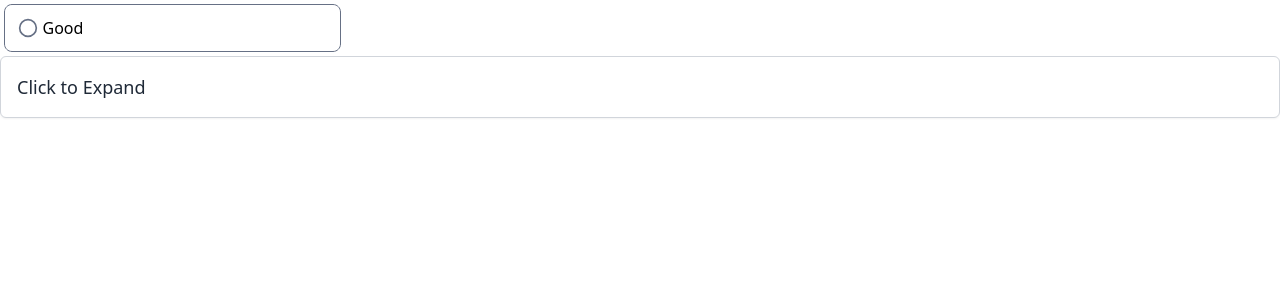
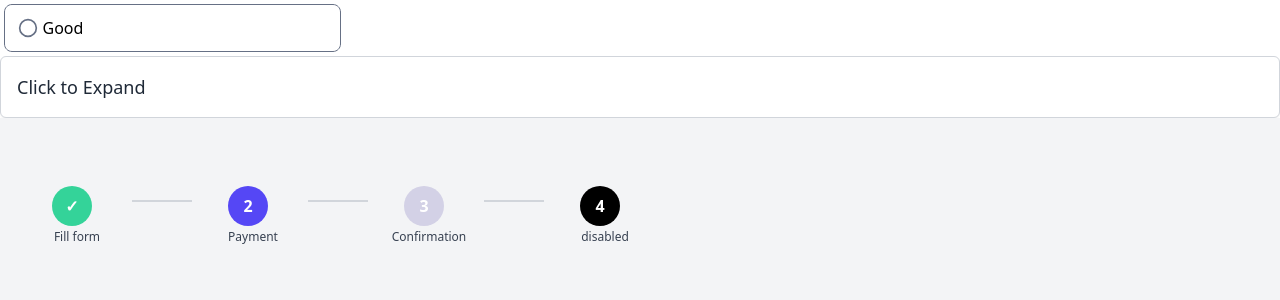
Before and after one commit to AlphaCode-Technologies/qbit, a React (Vite) app: page / in a window 1280 px wide. Shown: the top 300 px of the page. Built offline with nearby package versions, Linux system fonts and the light colour scheme.

Commit message:
feat(acel-137): creating progress step
* feat: create progress step

* fix: progress step with shell wrapped

* docs: progress step storybook

* test: progress step test file created

* fix: review fix

```diff
--- a/src/App.tsx
+++ b/src/App.tsx
@@ -3,6 +3,9 @@ import { Option, Select } from '@inputs/choices';
 import { DefaultAccordionSkin, OptionSkin, SelectSkin } from '@skins/defaults';
 import { Accordion } from '@components/displays/menus';
 import { useState } from 'react';
+import ProgressStepGroup from '@components/displays/indicators/progress-step/ProgressStepGroup';
+import ProgressStep from '@components/displays/indicators/progress-step/ProgressStep';
+import ProgressStepSkin from '@skins/defaults/ProgressStep.default.skin';
 
 // type CheckboxProperties = {
 //   value?: boolean;
@@ -21,6 +24,13 @@ import { useState } from 'react';
 // const Checkbox: com.elem.Shell<CheckboxProperties, CheckboxActions> = ({ properties, actions, options }) => {
 //   return <Shell<CheckboxProperties, CheckboxActions> properties={properties} actions={actions} options={options} />;
 // };
+
+const progressData = [
+  { name: 'Fill form', active: false, completed: true, id: 'step-1', renderer: ProgressStepSkin },
+  { name: 'Payment', active: true, completed: false, id: 'step-2', renderer: ProgressStepSkin },
+  { name: 'Confirmation', active: false, completed: false, id: 'step-3', renderer: ProgressStepSkin },
+  { name: 'disabled', active: false, completed: false, id: 'step-4', renderer: ProgressStepSkin, disabled: true },
+];
 
 const App = () => {
   const [toggled, setToggled] = useState(false);
@@ -86,6 +96,14 @@ const App = () => {
         }}
         actions={{ onToggle: handleToggle }}
       />
+
+      <div className="min-h-screen bg-gray-100 p-8">
+        <ProgressStepGroup properties={progressData} actions={{ onClick: () => console.log('clicked') }}>
+          {progressData.map((step, index) => (
+            <ProgressStep key={step.id} properties={{ ...step, index, total: progressData.length }} />
+          ))}
+        </ProgressStepGroup>
+      </div>
     </div>
   );
 };
--- /dev/null
+++ b/src/components/displays/indicators/progress-step/ProgressStep.hook.tsx
@@ -0,0 +1,26 @@
+import ProgressStepSkin from '@skins/defaults/ProgressStep.default.skin';
+
+export const useBindSkin = ({
+  actions,
+}: com.elem.Shell<AlphaElements.ProgressStepProperties, AlphaElements.ProgressStepAction>) => {
+  const getPropsAndActions = (child: any, index: number) => {
+    const childProperties = child.props?.properties ?? {};
+    const { renderer, id, testId, disabled } = childProperties;
+    const elementRenderer = renderer ?? ProgressStepSkin;
+
+    return {
+      key: id ?? `progress-step-${index}`,
+      actions: actions,
+      properties: {
+        ...childProperties,
+        renderer: elementRenderer,
+        index,
+        id,
+        testId: testId,
+        disabled: disabled,
+      },
+    };
+  };
+
+  return { getPropsAndActions };
+};
--- /dev/null
+++ b/src/components/displays/indicators/progress-step/ProgressStep.manifest.ts
@@ -0,0 +1,5 @@
+export default {
+  name: 'ProgressStep',
+  actions: [],
+  properties: [],
+};
--- /dev/null
+++ b/src/components/displays/indicators/progress-step/ProgressStep.tsx
@@ -0,0 +1,17 @@
+import { Shell } from '@components/containers';
+
+const ProgressStep = ({
+  properties,
+  actions,
+  options,
+}: com.elem.Shell<AlphaElements.ProgressStepProperties, AlphaElements.ProgressStepAction>) => {
+  return (
+    <Shell<AlphaElements.ProgressStepProperties, AlphaElements.ProgressStepAction>
+      properties={properties}
+      actions={actions}
+      options={options}
+    />
+  );
+};
+
+export default ProgressStep;
--- /dev/null
+++ b/src/components/displays/indicators/progress-step/ProgressStepGroup.tsx
@@ -0,0 +1,30 @@
+import { Children, cloneElement, ReactElement } from 'react';
+import { useBindSkin } from './ProgressStep.hook';
+
+const ProgressStepGroup = (
+  params: com.elem.Shell<AlphaElements.ProgressStepProperties, AlphaElements.ProgressStepAction>,
+) => {
+  const { children } = params;
+  const { getPropsAndActions } = useBindSkin(params);
+
+  return (
+    <div className="flex justify-between py-4">
+      <ul className="flex space-x-4">
+        {Children.map(children as ReactElement[], (child: ReactElement, index: number) => {
+          const { key, actions, properties } = getPropsAndActions(child, index);
+
+          return (
+            <li key={key} className="flex items-center">
+              {cloneElement(child, {
+                properties: { ...properties, index, total: children.length },
+                actions,
+              })}
+            </li>
+          );
+        })}
+      </ul>
+    </div>
+  );
+};
+
+export default ProgressStepGroup;
--- /dev/null
+++ b/src/skins/defaults/ProgressStep.default.skin.tsx
@@ -0,0 +1,55 @@
+const ProgressStepSkin: com.elem.Skin<AlphaElements.ProgressStepProperties, AlphaElements.ProgressStepAction> = ({
+  properties,
+  actions = {},
+}) => {
+  const { name, index, completed, active, total, disabled } = properties;
+  const { onClick } = actions;
+
+  let fillColor: string;
+  if (completed) {
+    fillColor = '#34D399';
+  } else if (disabled) {
+    // Ensure this is checked after completed
+    fillColor = '#000000';
+  } else if (active) {
+    fillColor = '#5547f5';
+  } else {
+    fillColor = '#d3d1e6';
+  }
+
+  return (
+    <div className="flex items-center">
+      <svg
+        xmlns="http://www.w3.org/2000/svg"
+        width="100"
+        height="80"
+        onClick={(e) => {
+          onClick?.(e);
+        }}
+      >
+        <g transform="translate(0, 10)">
+          <circle cx="40" cy="30" r="20" fill={fillColor} />
+          {completed ? (
+            <text x="40" y="36" textAnchor="middle" fontSize="16" fill="#FFFFFF" fontWeight="bold">
+              ✓
+            </text>
+          ) : (
+            <text x="40" y="36" textAnchor="middle" fontSize="16" fill="#FFFFFF" fontWeight="bold">
+              {index && index + 1}
+            </text>
+          )}
+          <text x="45" y="65" textAnchor="middle" fontSize="12" fill="#374151">
+            {name}
+          </text>
+        </g>
+      </svg>
+      {index !== undefined && total !== undefined && index < total - 1 && (
+        <svg xmlns="http://www.w3.org/2000/svg" width="60" height="80" aria-label="line" role="img">
+          <line x1="0" y1="35" x2="60" y2="35" stroke="#D1D5DB" strokeWidth="2" />
+        </svg>
+      )}
+    </div>
+  );
+};
+
+export default ProgressStepSkin;
--- a/src/types/elements.d.ts
+++ b/src/types/elements.d.ts
@@ -210,6 +210,15 @@ declare namespace AlphaElements {
   };
   // endregion
 
+  type ProgressStepProperties = {
+    name: string;
+    active: boolean;
+    completed?: boolean;
+    index?: number;
+    total?: number;
+  } & Pick<ComponentProperties, 'id' | 'renderer' | 'disabled' | 'testId'>;
+
+  type ProgressStepAction = Partial<com.evt.MouseEvents>;
   // region MODAL ELEMENT
   type ModalActions = { onClose: () => void } & com.evt.MouseEvents;
 
```
Also changed, not shown: 2 other files (tests, documents, lock files or other folders).
